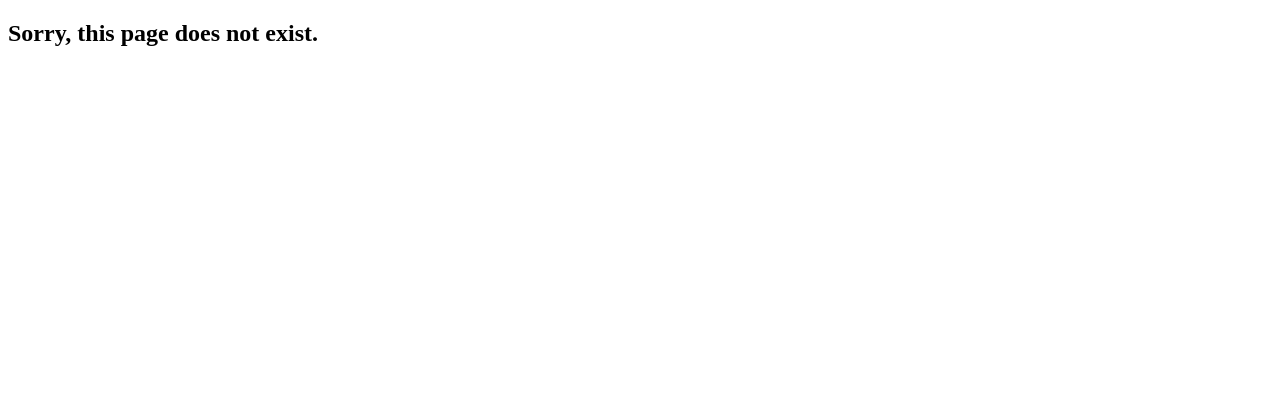
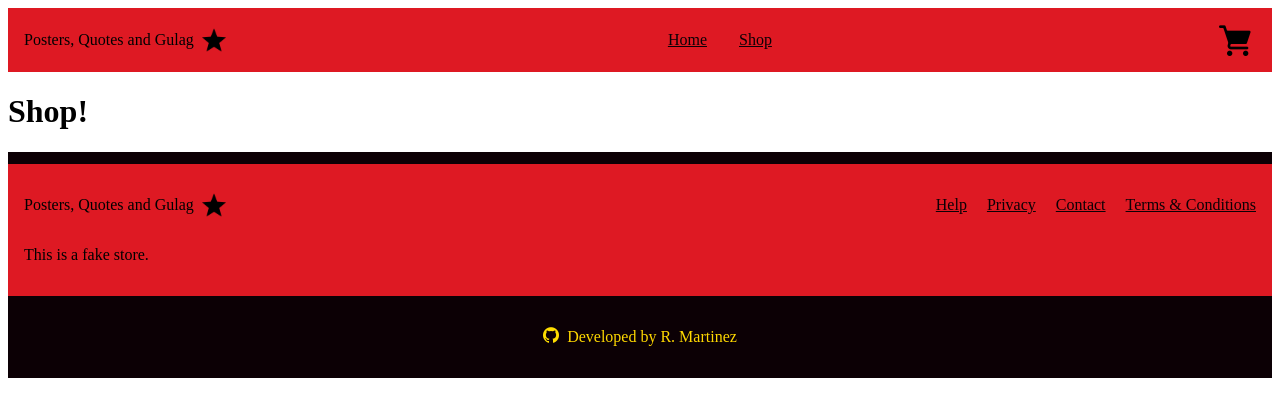
Before and after one commit to Rosendo-Martinez/shopping-cart, a React (Vite) app: page /shop in a window 1280 px wide. Shown: the top 416 px of the page. Built offline with nearby package versions, Linux system fonts and the light colour scheme.

Commit message:
Shop: Set up route

```diff
--- a/src/main.jsx
+++ b/src/main.jsx
@@ -3,12 +3,18 @@ import ReactDOM from "react-dom/client";
 import { createBrowserRouter, RouterProvider } from "react-router-dom";
 import ErrorPage from "./pages/ErrorPage.jsx";
 import Layout from "./pages/Layout.jsx";
+import Shop from "./pages/Shop.jsx";
+import Home from "./pages/Home.jsx";
 
 const router = createBrowserRouter([
   {
     path: "/",
     element: <Layout />,
     errorElement: <ErrorPage />,
+    children: [
+      { index: true, element: <Home /> },
+      { path: "shop", element: <Shop /> },
+    ],
   },
 ]);
 
--- a/src/pages/Layout.jsx
+++ b/src/pages/Layout.jsx
@@ -1,6 +1,6 @@
 import Header from "../components/Header";
-import Home from "./Home";
 import Footer from "../components/Footer";
+import { Outlet } from "react-router-dom";
 
 /**
  * Returns the layout for home page.
@@ -11,7 +11,7 @@ function Layout() {
   return (
     <div>
       <Header />
-      <Home />
+      <Outlet />
       <Footer />
     </div>
   );
--- /dev/null
+++ b/src/pages/Shop.jsx
@@ -0,0 +1,5 @@
+function Shop() {
+  return <h1>Shop!</h1>;
+}
+
+export default Shop;
```
